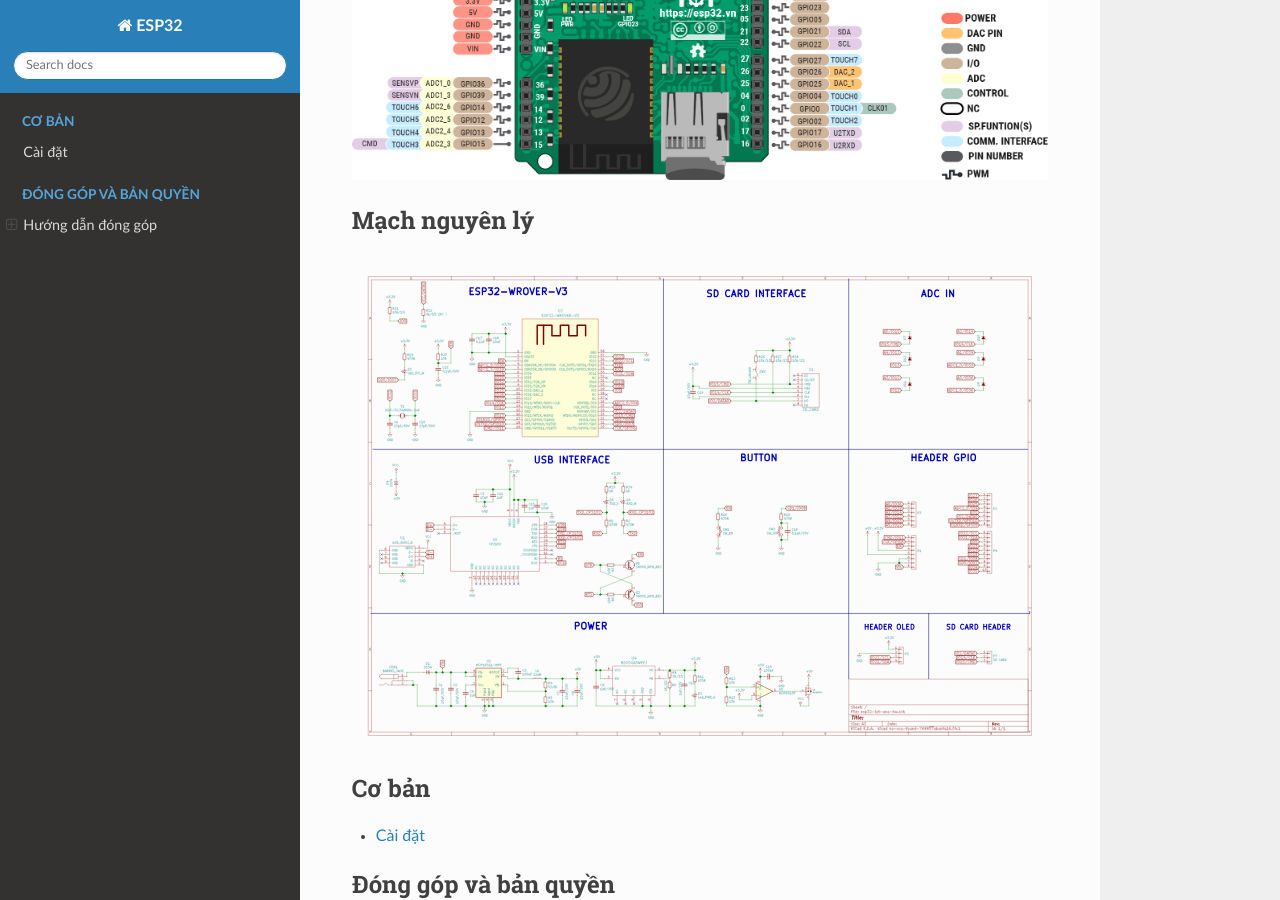
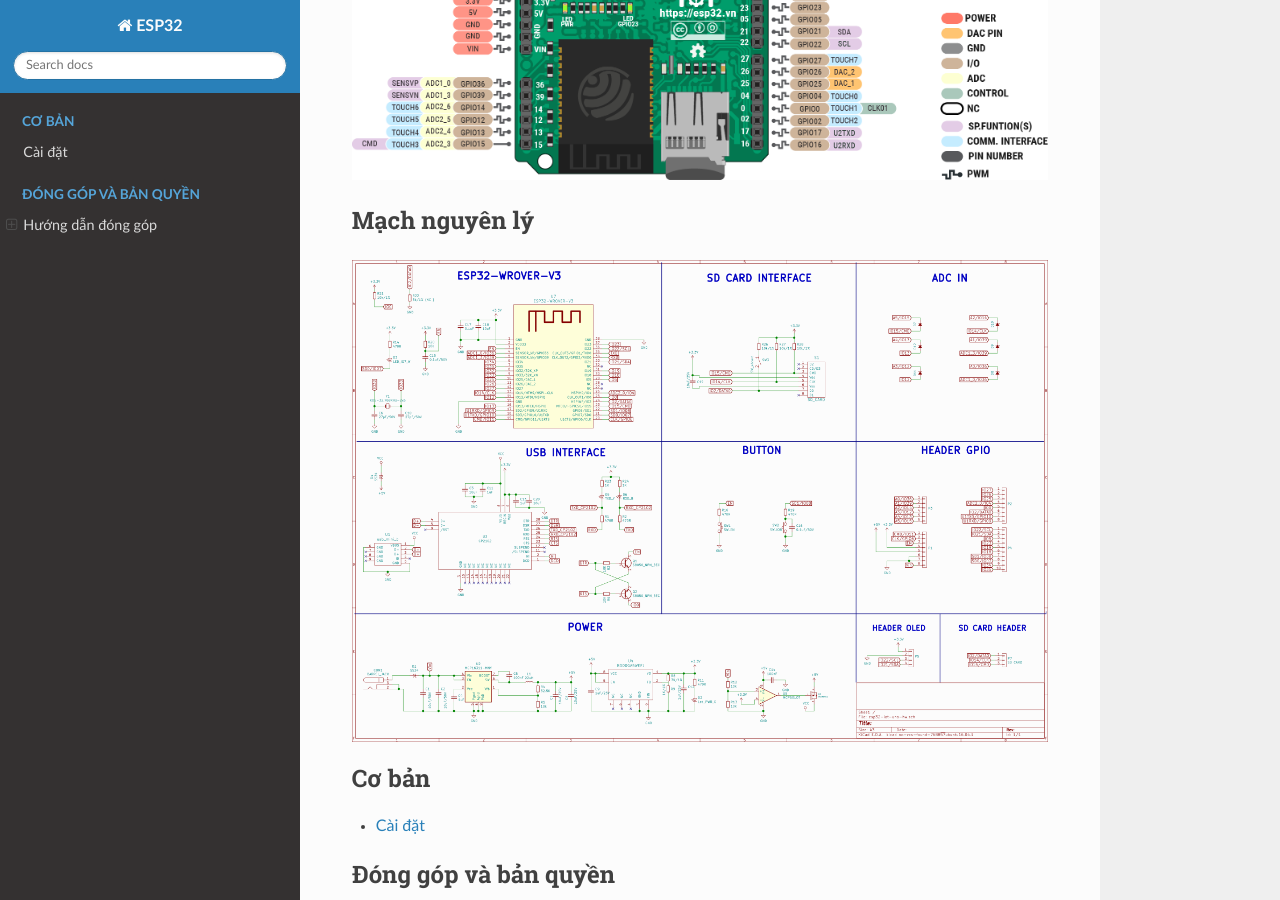
Before and after one commit to esp32vn/esp32.vn, a Sphinx documentation site: the page built from docs/index.rst, in a window 1280 px wide and 900 px high, scrolled down 806 px. Built offline with Sphinx 7.4.7 and the Read the Docs theme 2.0.0, drawn with Linux system fonts in a browser that asks for light colours.

Commit message:
change to png

```diff
--- a/docs/index.rst
+++ b/docs/index.rst
@@ -27,7 +27,7 @@
 Mạch nguyên lý
 **************
 
-.. image:: _static/sch.svg
+.. image:: _static/sch.png
    :width: 800
 
 .. toctree::
```
Also changed, not shown: docs/_static/sch.png (added).
